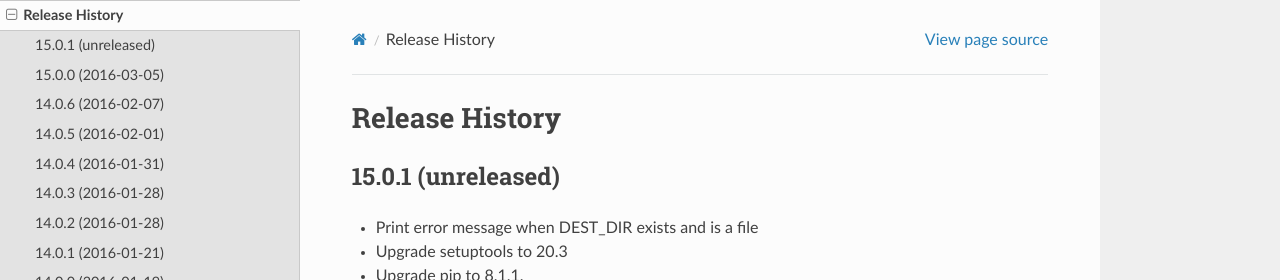
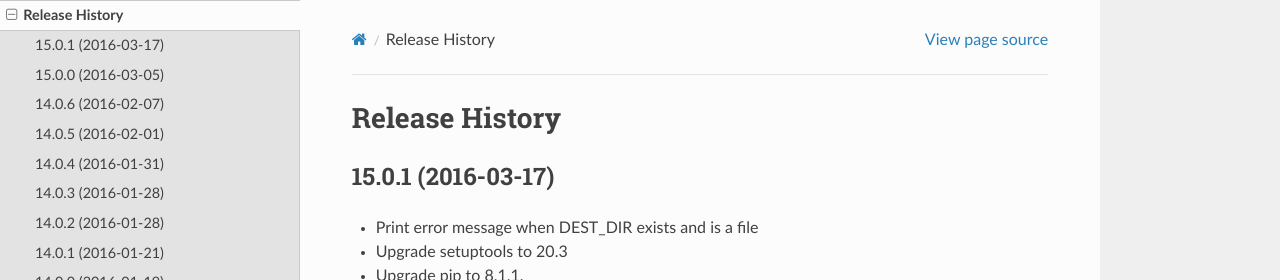
Before and after one commit to pypa/virtualenv, a Sphinx documentation site: the page built from docs/changes.rst, in a window 1280 px wide and 900 px high. Shown: the top 280 px of the window. Built offline with Sphinx 7.4.7 and the Read the Docs theme 2.0.0, drawn with Linux system fonts in a browser that asks for light colours.

```diff
--- a/docs/changes.rst
+++ b/docs/changes.rst
@@ -1,7 +1,7 @@
 Release History
 ===============
 
-15.0.1 (unreleased)
+15.0.1 (2016-03-17)
 -------------------
 
 * Print error message when DEST_DIR exists and is a file
--- a/virtualenv.py
+++ b/virtualenv.py
@@ -36,7 +36,7 @@ try:
 except ImportError:
     import configparser as ConfigParser
 
-__version__ = "15.0.1.dev0"
+__version__ = "15.0.1"
 virtualenv_version = __version__  # legacy
 
 if sys.version_info < (2, 6):
```
